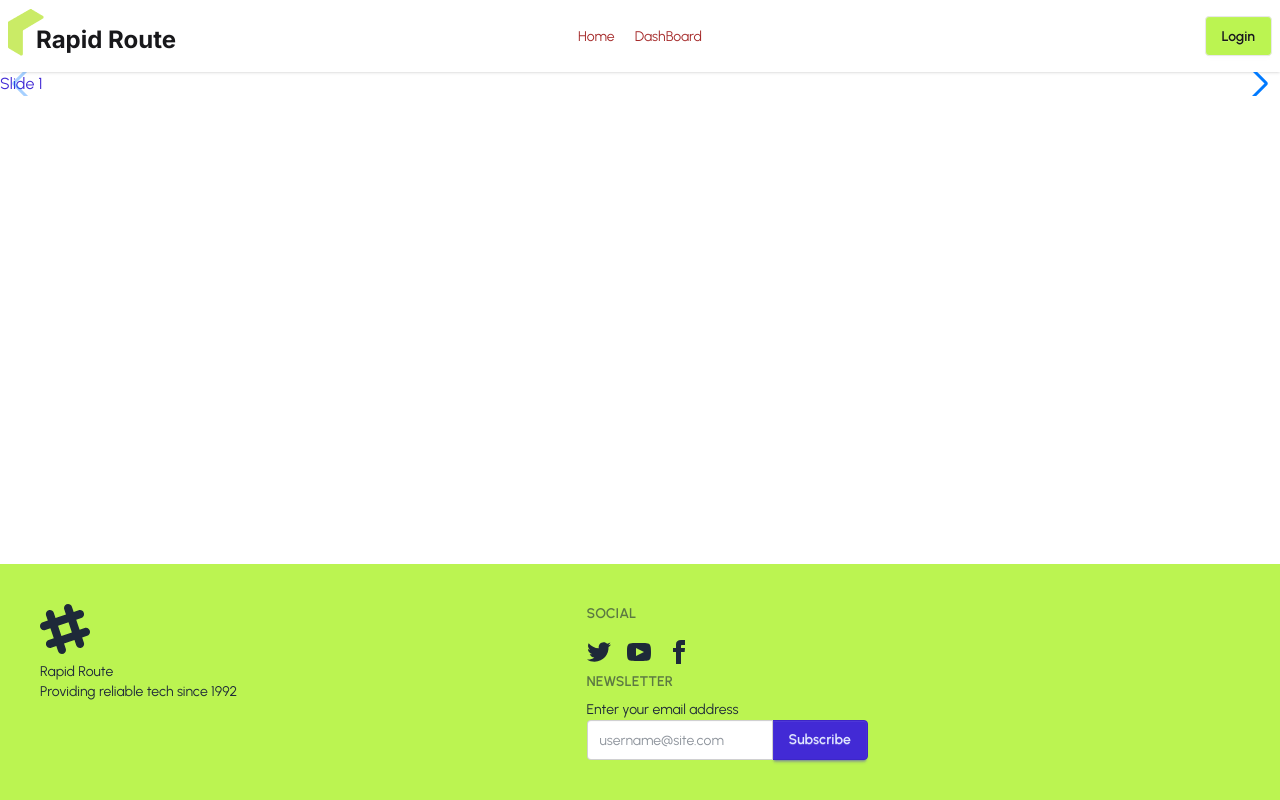
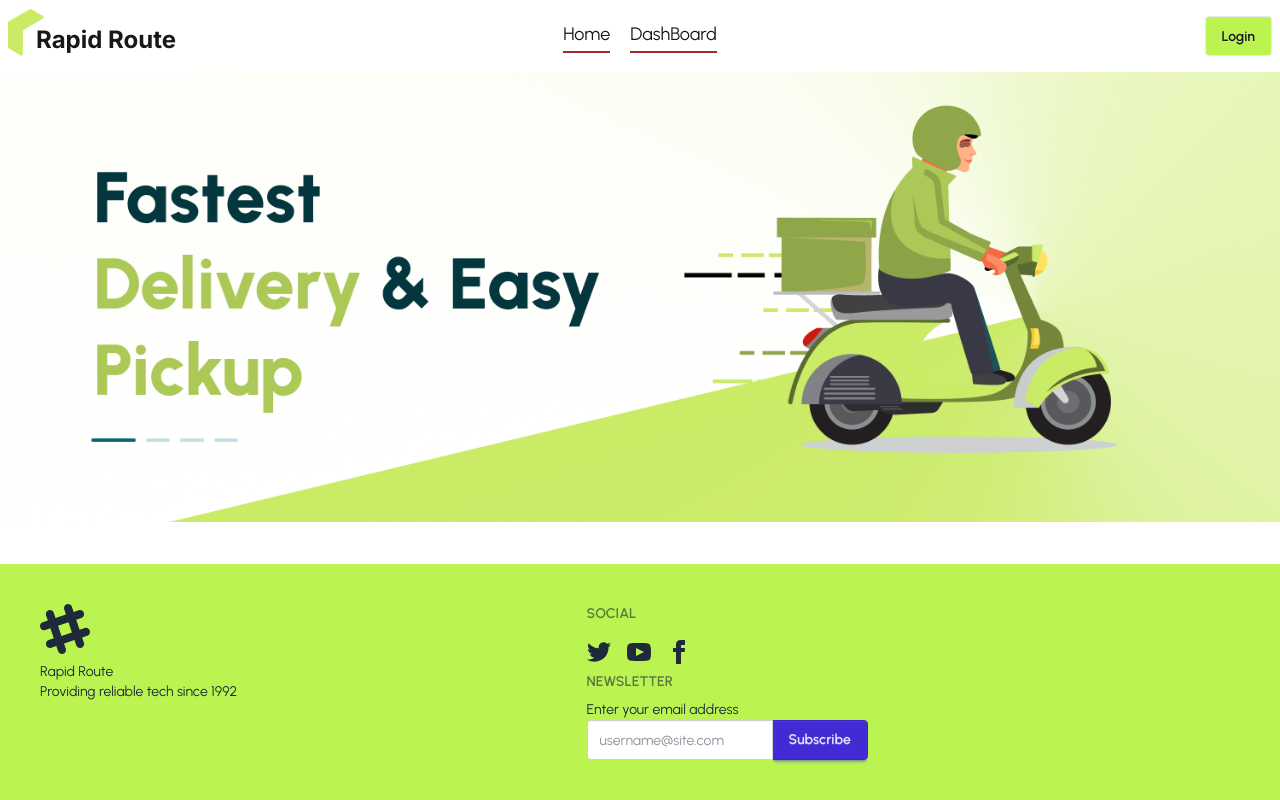
Before and after one commit to moktadir-mirul/rapid-route, a React (Vite) app: page / in a window 1280 px wide. Built offline with nearby package versions, Linux system fonts and the light colour scheme; a web font is replaced by a local one.

Commit message:
banner section addded

```diff
--- a/index.html
+++ b/index.html
@@ -2,7 +2,7 @@
 <html lang="en" data-theme="light">
   <head>
     <meta charset="UTF-8" />
-    <link rel="icon" type="image/svg+xml" href="/vite.svg" />
+    <link rel="icon" type="image/svg+xml" href="/logo.png" />
     <meta name="viewport" content="width=device-width, initial-scale=1.0" />
     <title>Rapid Route</title>
 
--- a/src/App.css
+++ b/src/App.css
@@ -2,5 +2,6 @@
 @plugin "daisyui";
 
 a.active {
-    color: brown;
+    border-bottom: 2px solid brown;
+    padding-bottom: 3px;
 }
--- a/src/Components/Banner/Banner.jsx
+++ b/src/Components/Banner/Banner.jsx
@@ -5,26 +5,33 @@ import { Swiper, SwiperSlide } from 'swiper/react';
 // Import Swiper styles
 import 'swiper/css';
 import 'swiper/css/navigation';
+import "./style.css";
+import BannerImg1 from "../../assets/banner/banner1.png";
+import BannerImg2 from "../../assets/banner/banner2.png";
+import BannerImg3 from "../../assets/banner/banner3.png";
+import { Autoplay, Pagination, Navigation } from 'swiper/modules';
 
-
-
-// import required modules
-import { Navigation } from 'swiper/modules';
 
 export default function Banner() {
   return (
-    <>
-      <Swiper navigation={true} modules={[Navigation]} className="mySwiper">
-        <SwiperSlide className='w-full h-[80vh]'>Slide 1</SwiperSlide>
-        <SwiperSlide>Slide 2</SwiperSlide>
-        <SwiperSlide>Slide 3</SwiperSlide>
-        <SwiperSlide>Slide 4</SwiperSlide>
-        <SwiperSlide>Slide 5</SwiperSlide>
-        <SwiperSlide>Slide 6</SwiperSlide>
-        <SwiperSlide>Slide 7</SwiperSlide>
-        <SwiperSlide>Slide 8</SwiperSlide>
-        <SwiperSlide>Slide 9</SwiperSlide>
+    <div className='h-[450px]'>
+      <Swiper spaceBetween={30}
+        centeredSlides={true}
+        autoplay={{
+          delay: 2500,
+          disableOnInteraction: false,
+        }}
+        pagination={{
+          clickable: true,
+        }}
+        // navigation={true}
+        loop={true}
+        modules={[Autoplay, Pagination, Navigation]}
+        className="mySwiper">
+        <SwiperSlide className='w-full h-[80vh]'><img src={BannerImg1} alt="Banner" /></SwiperSlide>
+        <SwiperSlide><img src={BannerImg2} alt="" /></SwiperSlide>
+        <SwiperSlide><img src={BannerImg3} alt="" /></SwiperSlide>
       </Swiper>
-    </>
+    </div>
   );
 }
--- /dev/null
+++ b/src/Components/Banner/style.css
@@ -0,0 +1,22 @@
+.swiper {
+  width: 100%;
+  height: 100%;
+}
+
+.swiper-slide {
+  text-align: center;
+  font-size: 18px;
+  background: white;
+
+  /* Center slide text vertically */
+  display: flex;
+  justify-content: center;
+  align-items: center;
+}
+
+.swiper-slide img {
+  display: block;
+  width: 100%;
+  height: 100%;
+  object-fit: cover;
+}
--- a/src/Components/Navbar/NavBar.jsx
+++ b/src/Components/Navbar/NavBar.jsx
@@ -5,7 +5,7 @@ import { Link, NavLink } from "react-router";
 const NavBar = () => {
   const Links = (
     <>
-      <NavLink>Home</NavLink>
+      <NavLink className="">Home</NavLink>
       <NavLink>DashBoard</NavLink>
     </>
   );
@@ -33,7 +33,7 @@ const NavBar = () => {
             </div>
             <ul
               tabIndex={0}
-              className="menu menu-sm dropdown-content bg-base-100 rounded-box z-1 mt-3 w-52 p-2 shadow"
+              className="menu menu-sm dropdown-content bg-base-100 text-lg rounded-box z-1 mt-3 w-52 p-2 shadow"
             >
               {Links}
             </ul>
@@ -41,7 +41,7 @@ const NavBar = () => {
           <Logo></Logo>
         </div>
         <div className="navbar-center hidden lg:flex">
-          <ul className="menu menu-horizontal px-1 flex gap-5">{Links}</ul>
+          <ul className="menu menu-horizontal px-1 flex gap-5 text-lg">{Links}</ul>
         </div>
         <div className="navbar-end">
           <Link>
--- /dev/null
+++ b/src/Pages/Dashboard/Dashboard.jsx
@@ -0,0 +1,11 @@
+import React from 'react';
+
+const Dashboard = () => {
+    return (
+        <div>
+            I am dahsboard
+        </div>
+    );
+};
+
+export default Dashboard;
--- a/src/Pages/Home/Home.jsx
+++ b/src/Pages/Home/Home.jsx
@@ -1,10 +1,13 @@
-import React from "react";
+import React, { useEffect } from "react";
 import App from "../../App";
 import NavBar from "../../Components/Navbar/NavBar";
 import Footer from "../../Components/Footer/Footer";
 import { Outlet } from "react-router";
 
 const Home = () => {
+  useEffect(() => {
+    document.title = "Home | Rapid Route"
+  }, [])
   return (
     <div className="min-h-screen flex flex-col justify-between">
       <div>
--- a/src/Router/Router.jsx
+++ b/src/Router/Router.jsx
@@ -1,6 +1,7 @@
 import { createBrowserRouter } from "react-router";
 import App from "../App";
 import Home from "../Pages/Home/Home";
+import Dashboard from "../Pages/Dashboard/Dashboard";
 
 export const Router = createBrowserRouter([
     {
@@ -10,6 +11,10 @@ export const Router = createBrowserRouter([
             {
                 index: true,
                 Component: App
+            },
+            {
+                path:"/dashboard",
+                Component: <Dashboard></Dashboard>
             }
         ]
     }
```
